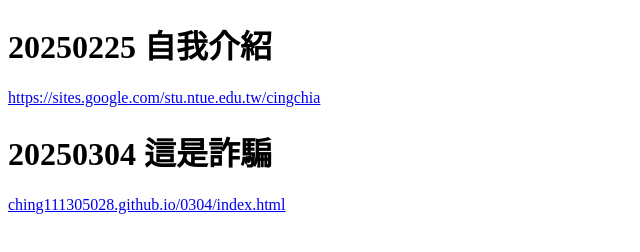
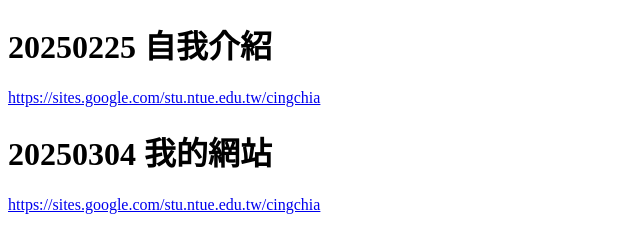
Before and after one commit to ching111305028/ching111305028.github.io, a plain HTML site: page index.html in a window 1280 px wide. Shown: the whole page, without its empty margins (0-640 px from the left). Drawn offline with Linux system fonts and the light colour scheme.

Commit message:
Update index.html

```diff
--- a/index.html
+++ b/index.html
@@ -10,8 +10,8 @@
     <h1>20250225 自我介紹 </h1>
     <p><a href="https://sites.google.com/stu.ntue.edu.tw/cingchia">https://sites.google.com/stu.ntue.edu.tw/cingchia</a></p>
 
-    <h1>20250304 這是詐騙 </h1>
-    <p><a href="ching111305028.github.io/0304/index.html">ching111305028.github.io/0304/index.html</a></p>
+    <h1>20250304 我的網站 </h1>
+    <p><a href="ching111305028.github.io/0304/index.html">https://sites.google.com/stu.ntue.edu.tw/cingchia</a></p>
 
 
 
```
